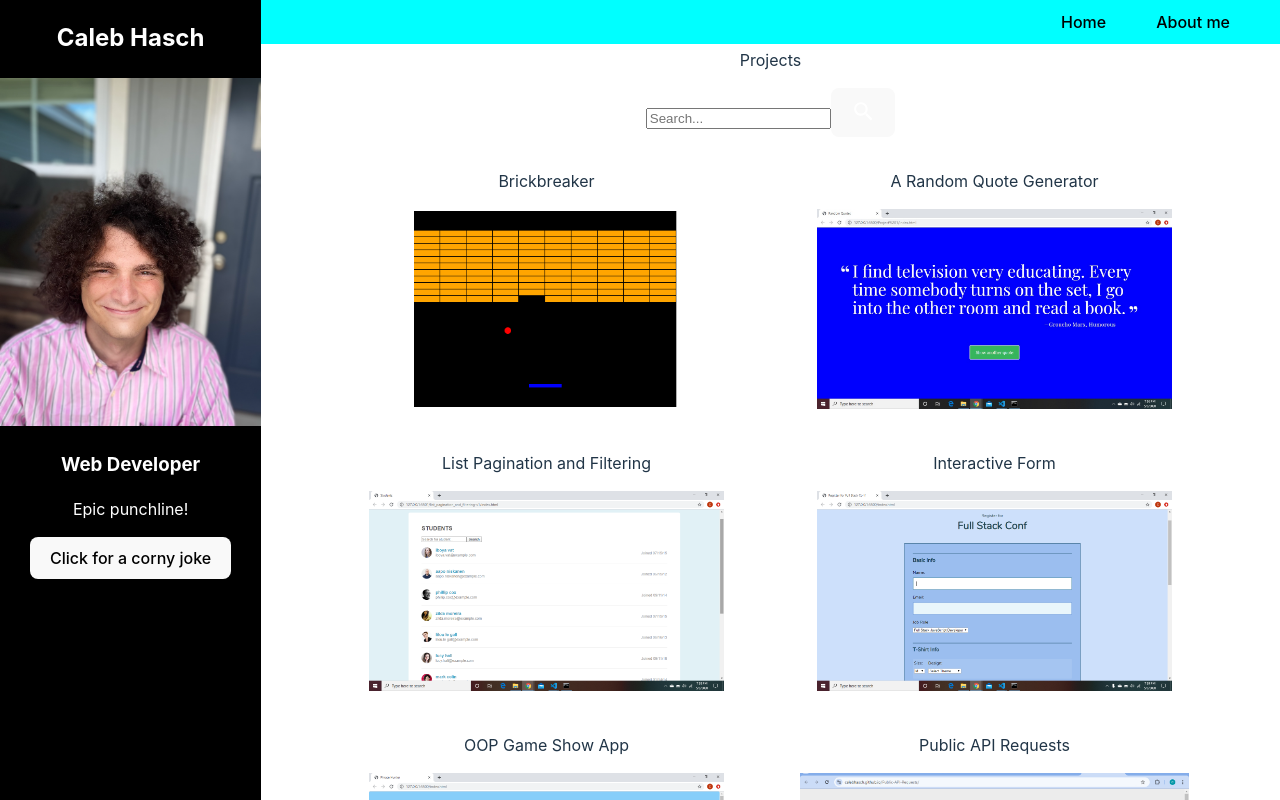
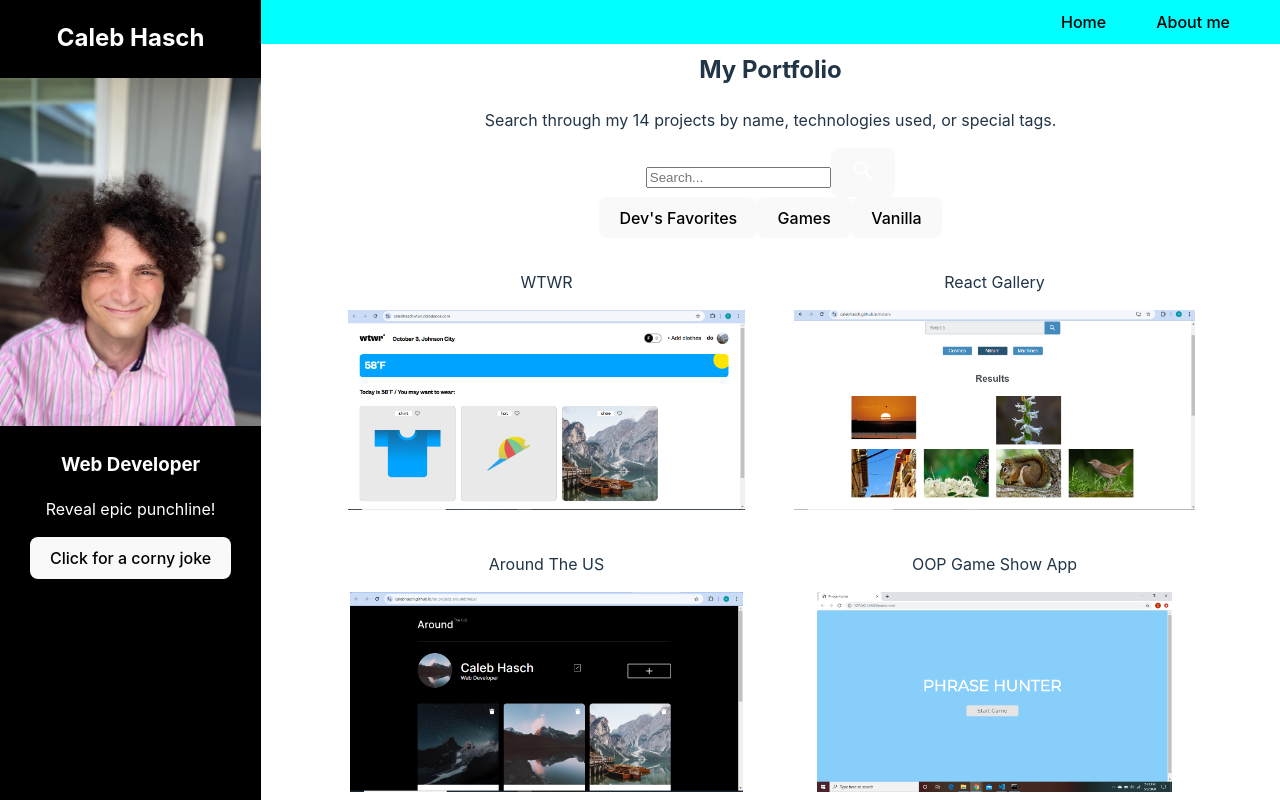
Before and after one commit to CalebHasch/Caleb-s-Portfolio-Frontend, a React (Vite) app in the folder Calebs-Portfolio/: page / in a window 1280 px wide. Shown: the top 800 px of the page. Built offline with nearby package versions, Linux system fonts and the light colour scheme; no server answers.

Commit message:
add tags, prompts, joke reveal and timer

```diff
--- a/Calebs-Portfolio/src/components/JokeDisplay/JokeDisplay.jsx
+++ b/Calebs-Portfolio/src/components/JokeDisplay/JokeDisplay.jsx
@@ -1,13 +1,31 @@
-import { useContext, useState } from "react";
+import { useContext, useState, useEffect, useRef } from "react";
 import { JokeContext } from "../../contexts/JokeContext";
 
 export default function JokeDisplay() {
   const [punchlineDisplayed, setPunchlineDisplayed] = useState(false);
   const joke = useContext(JokeContext);
+  const punchlineRef = useRef(null);
 
   function onClick() {
+    setPunchlineDisplayed(false);
     joke.getNewJoke();
   }
+
+  function togglePunchline() {
+    setPunchlineDisplayed(true);
+    window.setTimeout(onClick, 10000);
+  }
+
+  useEffect(() => {
+    if (punchlineRef && punchlineRef.current) {
+      const hiddenPunch = punchlineRef.current;
+
+      hiddenPunch.addEventListener("mouseover", togglePunchline);
+
+      return () =>
+        hiddenPunch.removeEventListener("mouseover", togglePunchline);
+    }
+  }, []);
 
   return (
     <div>
@@ -15,7 +33,7 @@ export default function JokeDisplay() {
       {punchlineDisplayed ? (
         <p>{joke.joke.punchline}</p>
       ) : (
-        <p>Epic punchline!</p>
+        <p ref={punchlineRef}>Reveal epic punchline!</p>
       )}
       <button onClick={onClick}>Click for a corny joke</button>
     </div>
--- a/Calebs-Portfolio/src/components/ProfileCard/ProfileCard.css
+++ b/Calebs-Portfolio/src/components/ProfileCard/ProfileCard.css
@@ -5,6 +5,7 @@
   background-color: black;
   height: 100%;
   color: white;
+  z-index: 1;
 }
 
 .profile-card__img {
--- a/Calebs-Portfolio/src/components/ProjectDisplay/ProjectDisplay.jsx
+++ b/Calebs-Portfolio/src/components/ProjectDisplay/ProjectDisplay.jsx
@@ -2,6 +2,7 @@ import "./ProjectDisplay.css";
 import { NavLink } from "react-router-dom";
 import SearchForm from "../SearchForm/SearchForm";
 import { useState } from "react";
+import SearchPrompts from "../SearchPrompts/SearchPrompts";
 
 export default function ProjectDisplay({ projects }) {
   const [filteredProjects, setFilteredProjects] = useState(projects);
@@ -10,7 +11,10 @@ export default function ProjectDisplay({ projects }) {
     const searchQuery = query.toLowerCase();
     const searchResults = [];
     projects.forEach((item) => {
-      if (item.project_name.toLowerCase().includes(searchQuery)) {
+      if (
+        item.project_name.toLowerCase().includes(searchQuery) ||
+        item.tags.includes(searchQuery)
+      ) {
         searchResults.push(item);
       } else {
         item.technologies.map((tech) => {
@@ -25,8 +29,27 @@ export default function ProjectDisplay({ projects }) {
 
   return (
     <div>
-      <p>Projects</p>
+      <h2>My Portfolio</h2>
+      <p>
+        Search through my {projects.length} projects by name, technologies used,
+        or special tags.
+      </p>
       <SearchForm onSearch={searchProjects} />
+      <SearchPrompts
+        buttonText={"Dev's Favorites"}
+        search={searchProjects}
+        prompt={"Favorites"}
+      />
+      <SearchPrompts
+        buttonText={"Games"}
+        search={searchProjects}
+        prompt={"games"}
+      />
+      <SearchPrompts
+        buttonText={"Vanilla"}
+        search={searchProjects}
+        prompt={"vanilla"}
+      />
       <ul className="projectList">
         {filteredProjects.map((project) => {
           return (
--- /dev/null
+++ b/Calebs-Portfolio/src/components/SearchPrompts/SearchPrompts.jsx
@@ -0,0 +1,11 @@
+export default function SearchPrompts({ buttonText, search, prompt }) {
+  function onClick() {
+    search(prompt);
+  }
+
+  return (
+    <>
+      <button onClick={onClick}>{buttonText}</button>
+    </>
+  );
+}
--- a/Calebs-Portfolio/src/utils/constants.js
+++ b/Calebs-Portfolio/src/utils/constants.js
@@ -4,37 +4,99 @@ const projectList = {
   projects: [
     {
       id: 0,
-      project_name: "Brickbreaker",
-      description: "The classic brickbreaker game.",
-      technologies: ["JavaScript", "HTML", "CSS"],
-      live_link: "https://calebhasch.github.io/brickbreaker/",
-      github_link: "https://github.com/CalebHasch/brickbreaker",
+      project_name: "WTWR",
+      description:
+        "An app that recommends clothing based off current weather in my hometown provided by a third party api. Users can register, add their own items, and like others.",
+      technologies: [
+        "React",
+        "JavaScript",
+        "HTML",
+        "CSS",
+        "API",
+        "Express",
+        "Node.js",
+        "MongoDB",
+        "Virtual Terminal",
+        "Google Cloud",
+        "HTTPS",
+      ],
+      tags: ["favorites", "database", "forms"],
+      live_link: "https://calebhaschwtwr.crabdance.com/",
+      github_link: "https://github.com/CalebHasch/se_project_react",
       image_urls: [
-        `${baseUrl}Brickbreaker(1).png`,
-        `${baseUrl}Brickbreaker(2).png`,
-        `${baseUrl}Brickbreaker(3).png`,
+        `${baseUrl}WTWR(2).png`,
+        `${baseUrl}WTWR(3).png`,
+        `${baseUrl}WTWR(4).png`,
+        `${baseUrl}WTWR(1).png`,
       ],
     },
     {
       id: 1,
-      project_name: "A Random Quote Generator",
+      project_name: "React Gallery",
       description:
-        "This project produces a random qoute and puts it into the html. It also changes the page's background color. Its activated by a button and by a 20 second timer.",
-      technologies: ["JavaScript", "HTML", "CSS"],
-      live_link: "https://calebhasch.github.io/Random-quote-generator/",
-      github_link: "https://github.com/calebhasch/Random-quote-generator",
+        "A search engine that finds images related to a typed or predetermined prompt.",
+      technologies: ["React", "CSS", "Third-Party API"],
+      tags: ["favorites", "search"],
+      live_link: "https://calebhasch.github.io/React-Gallery/",
+      github_link: "https://github.com/calebhasch/React-Gallery",
       image_urls: [
-        `${baseUrl}project1(1).jpg`,
-        `${baseUrl}project1(2).png`,
-        `${baseUrl}project1(3).png`,
+        `${baseUrl}React-gallery(1).png`,
+        `${baseUrl}React-gallery(2).png`,
+        `${baseUrl}React-gallery(3).png`,
       ],
     },
     {
       id: 2,
+      project_name: "Around The US",
+      description: "App that displays locations traveled for a specific user.",
+      technologies: ["JavaScript", "OOP", "HTML", "CSS"],
+      tags: ["favorites", "database", "forms"],
+      live_link: "https://calebhasch.github.io/se_project_aroundtheus/",
+      github_link: "https://github.com/CalebHasch/se_project_aroundtheus",
+      image_urls: [
+        `${baseUrl}Around-the-US(1).png`,
+        `${baseUrl}Around-the-US(2).png`,
+        `${baseUrl}Around-the-US(3).png`,
+      ],
+    },
+    {
+      id: 3,
+      project_name: "OOP Game Show App",
+      description:
+        "This is an app to play a hangman-esk type game. After you start the game you have five trys to guess the hidden word by using the online keyboard or your computer keyboard until you lose.",
+      technologies: ["Object-Oriented JavaScript", "HTML", "CSS"],
+      tags: ["games"],
+      live_link: "https://calebhasch.github.io/OOP-Game-Show-App/",
+      github_link: "https://github.com/calebhasch/OOP-Game-Show-App",
+      image_urls: [
+        `${baseUrl}project4(1).png`,
+        `${baseUrl}project4(2).png`,
+        `${baseUrl}project4(3).png`,
+      ],
+    },
+    {
+      id: 4,
+      project_name: "Coffee Shop",
+      description:
+        "An app that has a coffee shop feel to it, being visually appealing, and easy to navigate.",
+      technologies: ["HTML", "CSS"],
+      tags: ["vanilla"],
+      live_link: "https://calebhasch.github.io/se_project_coffeeshop/",
+      github_link: "https://github.com/calebhasch/Tech-degree-project-5",
+      image_urls: [
+        `${baseUrl}coffeeshop(1).png`,
+        `${baseUrl}coffeeshop(2).png`,
+        `${baseUrl}coffeeshop(3).png`,
+        `${baseUrl}coffeeshop(4).png`,
+      ],
+    },
+    {
+      id: 5,
       project_name: "List Pagination and Filtering",
       description:
         "This app searches through any sized list of students. It searches as you type and splits up the results into more manageable tabs.",
       technologies: ["JavaScript", "HTML", "CSS", "DOM"],
+      tags: ["favorites"],
       live_link: "https://calebhasch.github.io/list-and-pagination-filtering/",
       github_link:
         "https://github.com/calebhasch/list-and-pagination-filtering",
@@ -45,40 +107,21 @@ const projectList = {
       ],
     },
     {
-      id: 3,
-      project_name: "Interactive Form",
-      description: "An interactive form that uses jQuery and input validation.",
-      technologies: [
-        "JavaScript",
-        "HTML",
-        "CSS",
-        "jQuery",
-        "Regular Expressions",
-      ],
-      live_link: "https://calebhasch.github.io/interactive-form/",
-      github_link: "https://github.com/calebhasch/interactive-form",
+      id: 6,
+      project_name: "Racing",
+      description: "A 2 player racing game.",
+      technologies: ["JavaScript", "HTML", "CSS"],
+      tags: ["games"],
+      live_link: "https://calebhasch.github.io/Racing/",
+      github_link: "https://github.com/CalebHasch/Racing",
       image_urls: [
-        `${baseUrl}project3(1).png`,
-        `${baseUrl}project3(2).png`,
-        `${baseUrl}project3(3).png`,
+        `${baseUrl}Racing(1).png`,
+        `${baseUrl}Racing(2).png`,
+        `${baseUrl}Racing(3).png`,
       ],
     },
     {
-      id: 4,
-      project_name: "OOP Game Show App",
-      description:
-        "This is an app to play a hangman-esk type game. After you start the game you have five trys to guess the hidden word by using the online keyboard or your computer keyboard until you lose.",
-      technologies: ["Object-Oriented JavaScript", "HTML", "CSS"],
-      live_link: "https://calebhasch.github.io/OOP-Game-Show-App/",
-      github_link: "https://github.com/calebhasch/OOP-Game-Show-App",
-      image_urls: [
-        `${baseUrl}project4(1).png`,
-        `${baseUrl}project4(2).png`,
-        `${baseUrl}project4(3).png`,
-      ],
-    },
-    {
-      id: 5,
+      id: 7,
       project_name: "Public API Requests",
       description:
         "An app that fetches employee data from a 3rd party API and then displays the data dynamically.",
@@ -91,6 +134,7 @@ const projectList = {
         "HTTP",
         "AJAX",
       ],
+      tags: [],
       live_link: "https://calebhasch.github.io/Public-API-Requests/",
       github_link: "https://github.com/calebhasch/Public-API-Requests",
       image_urls: [
@@ -99,79 +143,76 @@ const projectList = {
         `${baseUrl}Public-api-requests(3).png`,
       ],
     },
-    {
-      id: 6,
-      project_name: "React Gallery",
-      description:
-        "A search engine that finds images related to a typed or predetermined prompt.",
-      technologies: ["React", "CSS", "Third-Party API"],
-      live_link: "https://calebhasch.github.io/React-Gallery/",
-      github_link: "https://github.com/calebhasch/React-Gallery",
-      image_urls: [
-        `${baseUrl}React-gallery(1).png`,
-        `${baseUrl}React-gallery(2).png`,
-        `${baseUrl}React-gallery(3).png`,
-      ],
-    },
-    {
-      id: 7,
-      project_name: "WTWR",
-      description:
-        "An app that recommends clothing based off current weather in my hometown provided by a third party api. Users can register, add their own items, and like others.",
-      technologies: [
-        "React",
-        "JavaScript",
-        "HTML",
-        "CSS",
-        "API",
-        "Express",
-        "Node.js",
-        "Virtual Terminal",
-        "Google Cloud",
-        "HTTPS",
-      ],
-      live_link: "https://calebhaschwtwr.crabdance.com/",
-      github_link: "https://github.com/CalebHasch/se_project_react",
-      image_urls: [
-        `${baseUrl}WTWR(2).png`,
-        `${baseUrl}WTWR(3).png`,
-        `${baseUrl}WTWR(4).png`,
-        `${baseUrl}WTWR(1).png`,
-      ],
-    },
+
     {
       id: 8,
-      project_name: "Around The US",
-      description: "App that displays locations traveled for a specific user.",
-      technologies: ["JavaScript", "OOP", "HTML", "CSS"],
-      live_link: "https://calebhasch.github.io/se_project_aroundtheus/",
-      github_link: "https://github.com/CalebHasch/se_project_aroundtheus",
+      project_name: "About Caleb",
+      description: "A simple html page showing my likes and interests.",
+      technologies: ["HTML", "CSS"],
+      tags: ["vanilla"],
+      live_link: "https://calebhasch.github.io/about-me/",
+      github_link: "https://github.com/CalebHasch/about-me",
       image_urls: [
-        `${baseUrl}Around-the-US(1).png`,
-        `${baseUrl}Around-the-US(2).png`,
-        `${baseUrl}Around-the-US(3).png`,
+        `${baseUrl}about-me(1).png`,
+        `${baseUrl}about-me(2).png`,
+        `${baseUrl}about-me(3).png`,
       ],
     },
     {
       id: 9,
-      project_name: "Coffee Shop",
-      description:
-        "An app that has a coffee shop feel to it, being visually appealing, and easy to navigate.",
-      technologies: ["HTML", "CSS"],
-      live_link: "https://calebhasch.github.io/se_project_coffeeshop/",
-      github_link: "https://github.com/calebhasch/Tech-degree-project-5",
+      project_name: "Brickbreaker",
+      description: "The classic brickbreaker game.",
+      technologies: ["JavaScript", "HTML", "CSS"],
+      tags: ["games"],
+      live_link: "https://calebhasch.github.io/brickbreaker/",
+      github_link: "https://github.com/CalebHasch/brickbreaker",
       image_urls: [
-        `${baseUrl}coffeeshop(1).png`,
-        `${baseUrl}coffeeshop(2).png`,
-        `${baseUrl}coffeeshop(3).png`,
-        `${baseUrl}coffeeshop(4).png`,
+        `${baseUrl}Brickbreaker(1).png`,
+        `${baseUrl}Brickbreaker(2).png`,
+        `${baseUrl}Brickbreaker(3).png`,
       ],
     },
     {
       id: 10,
+      project_name: "Interactive Form",
+      description: "An interactive form that uses jQuery and input validation.",
+      technologies: [
+        "JavaScript",
+        "HTML",
+        "CSS",
+        "jQuery",
+        "Regular Expressions",
+      ],
+      tags: ["forms"],
+      live_link: "https://calebhasch.github.io/interactive-form/",
+      github_link: "https://github.com/calebhasch/interactive-form",
+      image_urls: [
+        `${baseUrl}project3(1).png`,
+        `${baseUrl}project3(2).png`,
+        `${baseUrl}project3(3).png`,
+      ],
+    },
+    {
+      id: 11,
+      project_name: "A Random Quote Generator",
+      description:
+        "This project produces a random qoute and puts it into the html. It also changes the page's background color. Its activated by a button and by a 20 second timer.",
+      technologies: ["JavaScript", "HTML", "CSS"],
+      tags: ["vanilla"],
+      live_link: "https://calebhasch.github.io/Random-quote-generator/",
+      github_link: "https://github.com/calebhasch/Random-quote-generator",
+      image_urls: [
+        `${baseUrl}project1(1).jpg`,
+        `${baseUrl}project1(2).png`,
+        `${baseUrl}project1(3).png`,
+      ],
+    },
+    {
+      id: 12,
       project_name: "Library",
       description: "A simple but visually appealing html page.",
       technologies: ["HTML", "CSS"],
+      tags: ["vanilla"],
       live_link: "https://calebhasch.github.io/se-project-library/",
       github_link: "https://github.com/CalebHasch/se-project-library",
       image_urls: [
@@ -182,23 +223,11 @@ const projectList = {
       ],
     },
     {
-      id: 11,
-      project_name: "Racing",
-      description: "A 2 player racing game.",
-      technologies: ["JavaScript", "HTML", "CSS"],
-      live_link: "https://calebhasch.github.io/Racing/",
-      github_link: "https://github.com/CalebHasch/Racing",
-      image_urls: [
-        `${baseUrl}Racing(1).png`,
-        `${baseUrl}Racing(2).png`,
-        `${baseUrl}Racing(3).png`,
-      ],
-    },
-    {
-      id: 12,
+      id: 13,
       project_name: "Pong",
       description: "The classic pong game with a twist.",
       technologies: ["JavaScript", "HTML", "CSS"],
+      tags: ["games"],
       live_link: "https://calebhasch.github.io/Pong/",
       github_link: "https://github.com/CalebHasch/Pong",
       image_urls: [
@@ -207,19 +236,6 @@ const projectList = {
         `${baseUrl}Pong(3).png`,
       ],
     },
-    {
-      id: 13,
-      project_name: "About Caleb",
-      description: "A simple html page showing my likes and interests.",
-      technologies: ["HTML", "CSS"],
-      live_link: "https://calebhasch.github.io/about-me/",
-      github_link: "https://github.com/CalebHasch/about-me",
-      image_urls: [
-        `${baseUrl}about-me(1).png`,
-        `${baseUrl}about-me(2).png`,
-        `${baseUrl}about-me(3).png`,
-      ],
-    },
   ],
 };
 
```
